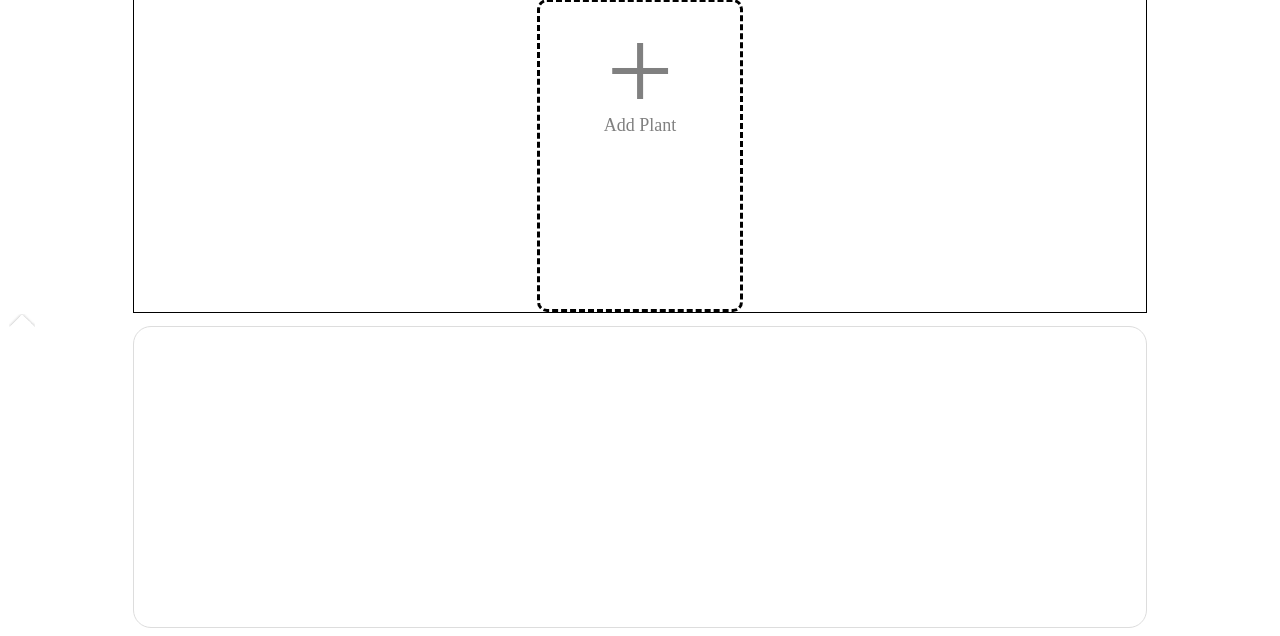
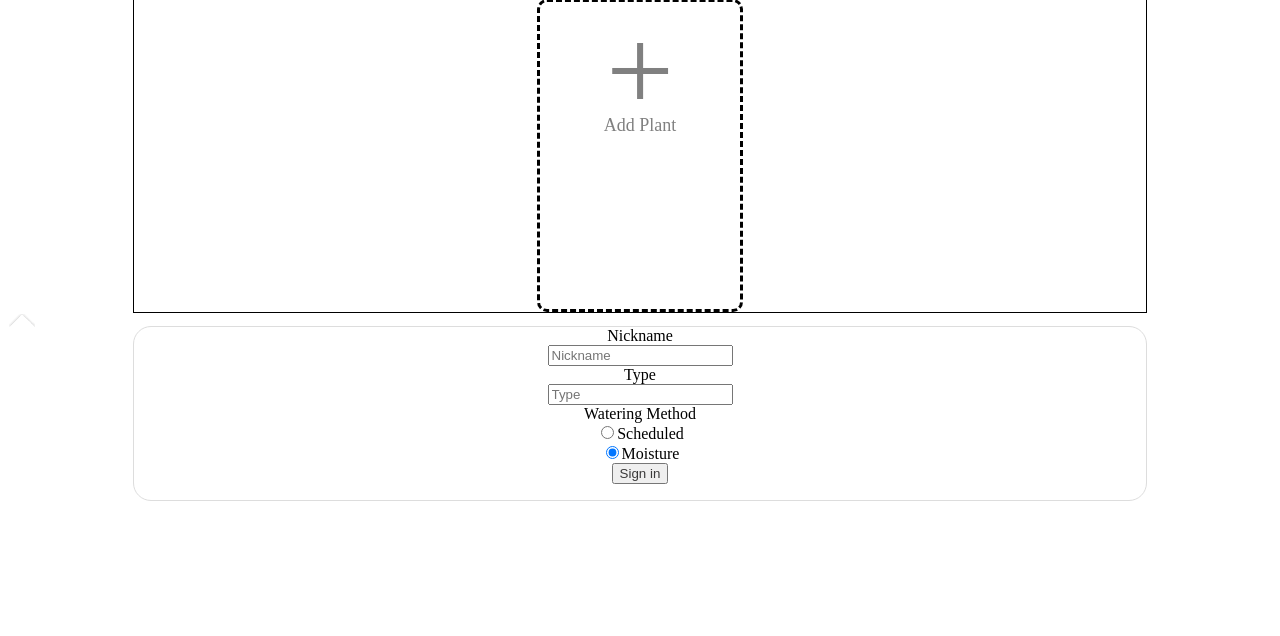
Before and after one commit to anatel/EZ_Plant, a Flask app: template ez_plant/templates/garden.html in a window 1280 px wide. Shown: the part 660-1296 px from the top of the page. After the commit the page ends 1161 px from the top, so only its background shows below. Run offline with Flask 2, Linux system fonts and the light colour scheme; the template is opened without the code that fills it, so the values that code supplies are empty.

Commit message:
added radio buttons

```diff
--- a/ez_plant/static/css/garden.css
+++ b/ez_plant/static/css/garden.css
@@ -101,10 +101,11 @@
 .arrow img{
   vertical-align: bottom;
   position: relative;
+  opacity: 0.93;
 }
 .formDiv {
   margin-top: -1px;
-  height: 300px;
+  /*height: 300px;*/
   background-color: rgba(255, 255, 255, 0.93);
   width: 80%;
   margin-left: auto;
@@ -113,3 +114,7 @@
   border-radius: 18px;
   border: 1px solid #ddd;
 }
+
+.plantFields{
+  /*width: 60%;*/
+}
--- a/ez_plant/templates/garden.html
+++ b/ez_plant/templates/garden.html
@@ -45,8 +45,49 @@
       <img src="static/assets/images/arrow.png" ng-style="{left: arrowPosLeft}"/>
     </div>
     <div class="formDiv">
+      <form>
+        <div class="plantFields col-sm-offset-3">
+            <div class="form-group row">
+              <label for="nickname1" class="col-sm-3 form-control-label">Nickname</label>
+              <div class="col-sm-5">
+                <input type="text" class="form-control" id="nickname1" placeholder="Nickname">
+              </div>
+            </div>
+            <div class="form-group row">
+              <label for="type1" class="col-sm-3 form-control-label">Type</label>
+              <div class="col-sm-5">
+                <input type="text" class="form-control" id="type1" placeholder="Type">
+              </div>
+            </div>
+
+            <div class="form-group row">
+              <label class="col-sm-3">Watering Method</label>
+              <div class="col-sm-3">
+                <div class="radio">
+                  <label class="col-sm-1"><input type="radio" name="gridRadios" id="gridRadios1" value="optionScheduled" checked>Scheduled</label>
+                </div>
+
+              </div>
+
+              <div class="col-sm-4">
+                <div class="radio">
+                  <label class="col-sm-1"><input type="radio" name="gridRadios" id="gridRadios1" value="optionScheduled" checked>Moisture</label>
+                </div>
+
+              </div>
+
+            </div>
+
+
+            <div class="form-group row">
+              <div class="col-sm-offset-2 col-sm-5">
+                <button type="submit" class="btn btn-secondary">Sign in</button>
+              </div>
+            </div>
+        </div>
+      </form>
     </div>
-  </div>
+    </div>
 </span>
 </body>
 </html>
```
